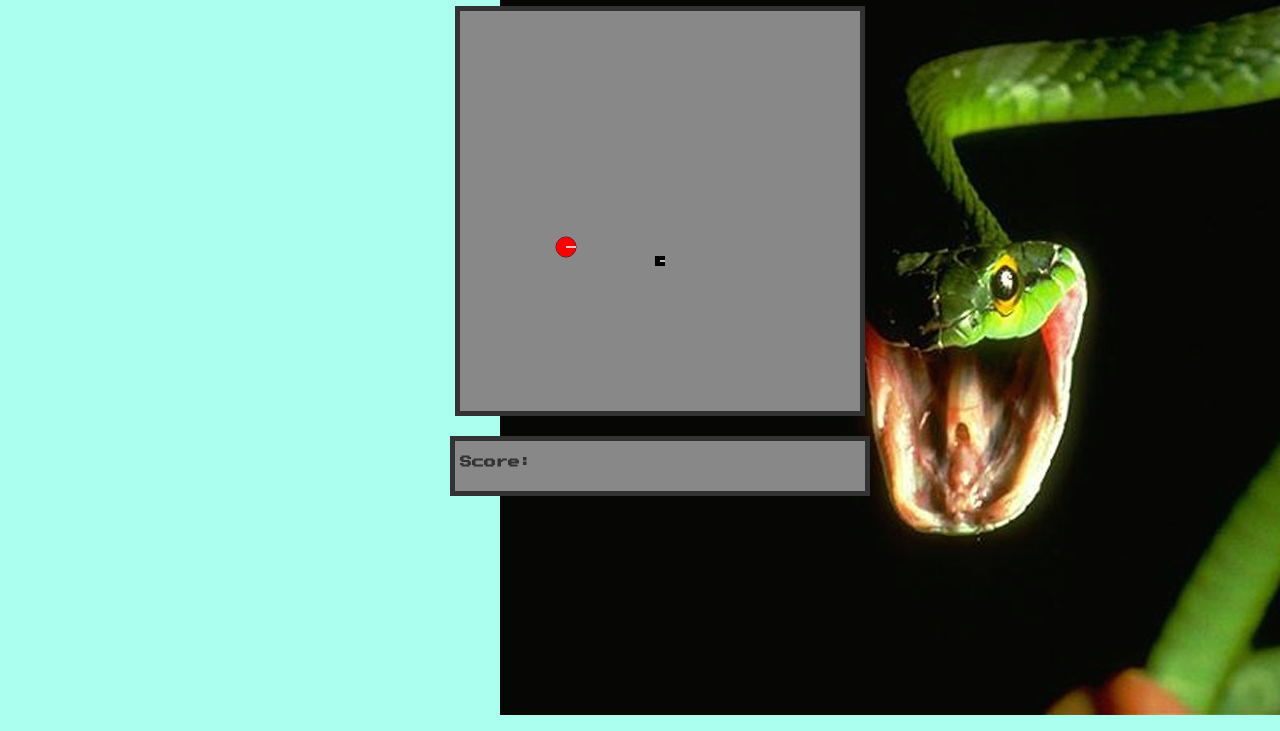
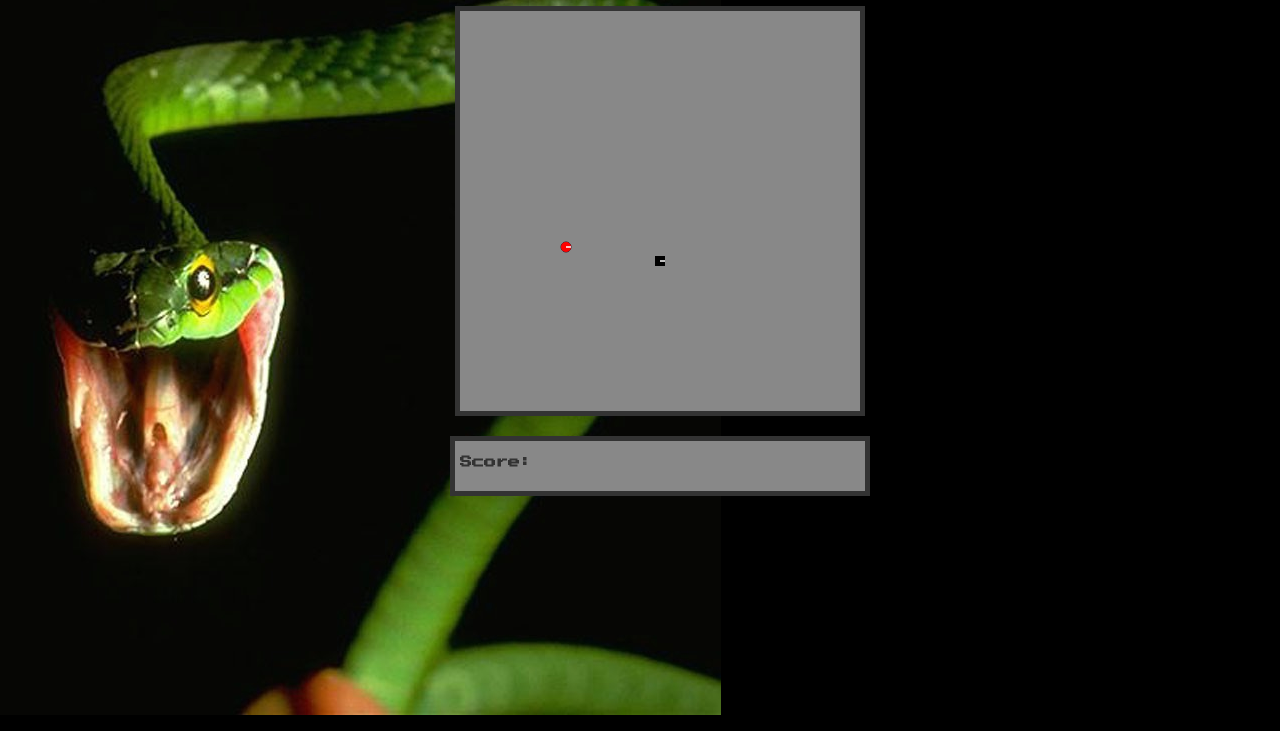
Before and after one commit to radarscreen/Candy-Nommer, a plain HTML site: page snake.html in a window 1280 px wide. Shown: the part 69-800 px from the top of the page. Drawn offline with Linux system fonts and the light colour scheme.

Commit message:
cleaned up/code explained

```diff
--- a/snake.css
+++ b/snake.css
@@ -1,8 +1,8 @@
 body {
-	background-color: #AFE;
+	background-color: black;
 	background-image: url(snakeMonster.jpg);
 	/*background-size: cover;*/
-	background-position: 500px;
+	background-position: -303px;
 	background-repeat: no-repeat;
     background-attachment: fixed;
     padding-left: 40px;
--- a/snake.js
+++ b/snake.js
@@ -4,38 +4,33 @@ Physics(function(world){
 
   var snakeVel;
 
+  //define renderer
   var renderer = Physics.renderer('canvas', {
     el: 'viewport',
     width: viewWidth,
     height: viewHeight,
     meta: false, // don't display meta data
     debug: true,
-    styles: {
-        // set colors for the circle bodies
-        'circle' : {
-          angleIndicator: 'white'
-        },
-        'rectangle' : {
-          fillStyle: '#333',
-          angleIndicator: 'white'
-        }
-    }
   });
+
+
+
   // add the renderer
   world.add( renderer );
+
   // render on each step
   world.on('step', function(){
     world.render();
   });
+
   // bounds of the window
   var viewportBounds = Physics.aabb(0, 0, viewWidth, viewHeight);
 
   // add an "apple"
   var apple = Physics.body('circle', {
-    // mass: 0,    //how does the mass affect the state of the apple? apparently it chnages the way the snake interacts with the apple
     x: Math.floor((Math.random() * 380) + 6),
     y: Math.floor((Math.random() * 380) + 6),
-    radius: 10,
+    radius: 5,
     styles: {
       strokeStyle: '#351024',
       lineWidth: 1,
@@ -47,8 +42,9 @@ Physics(function(world){
 
   world.add(apple);
 
+  // define a "newApple" --but NOT added to world yet
   var newApple = Physics.body('circle', {
-  radius: 10,
+  radius: 5,
   styles: {
     fillStyle: 'green',
     angleIndicator: 'white',
@@ -57,18 +53,16 @@ Physics(function(world){
   });
 
 
- //why does the radius of the apple still affect the physics engine?
-
-  console.log(newApple);
-
+  //define snake
   var snake = Physics.body('rectangle', {
     x: 200, // x-coordinate
     y: 250, // y-coordinate
-    vx: 0.0,
+    vx: 0.0, //starts at no velocity
     vy: 0.0,
-    width: 10,
+    width: 10, //initial snake dimensions
     height: 10,
-    mass: 120000000000,
+    mass: 120000000000, //"ghetto-coded" to get around angular velocity issue
+    //snake appearance
     styles: {
       fillStyle: 'black',
       angleIndicator: 'white'
@@ -76,9 +70,14 @@ Physics(function(world){
 
   });
 
+  //snake put to sleep
   snake.sleep(true);
 
+
+  //snake added to world
   world.add(snake);
+
+
 
   // constrain objects to these bounds
   world.add(Physics.behavior('edge-collision-detection', {
@@ -88,11 +87,12 @@ Physics(function(world){
   }));
 
   // ensure objects bounce when edge collision is detected
-  world.add( Physics.behavior('body-impulse-response') );
+  world.add(Physics.behavior('body-impulse-response') );
 
   world.add(Physics.behavior('body-collision-detection'));
 
-  world.add( Physics.behavior('sweep-prune') );
+  //smooths 'sweeps' the rendering of the collision detections
+  world.add(Physics.behavior('sweep-prune') );
 
 
   // subscribe to ticker to advance the simulation
@@ -100,6 +100,8 @@ Physics(function(world){
       world.step( time );
   });
 
+
+  // user input for snake's direction changes
   window.addEventListener('keyup', function(event) {
     snake.sleep(false);
       if (event.keyCode === 37) {
@@ -116,8 +118,9 @@ Physics(function(world){
   // start the ticker
   Physics.util.ticker.start();
 
+
+  // sets constant velocity of snake
   world.on('move', function(data, e) {
-
     var vel = snake.state.vel;
     if (data === 'left') {
       vel.set(-0.1, 0);
@@ -131,28 +134,38 @@ Physics(function(world){
       vel.set(0, 0.1);
     }
 
+    // value designated to retrieve velocity within other functions
     snakeVel = vel;
   });
 
- var counter = 0;
+  // sets counter for scoring purposes
+  var counter = 0;
+
+  // collision detection mechanism
   world.on('collisions:detected', function(data, e) {
-    data.collisions[0].bodyA.sleep(true);
-    data.collisions[0].bodyB.sleep(true);
+      data.collisions[0].bodyA.sleep(true);
+      data.collisions[0].bodyB.sleep(true);
 
+    // stipulates that apple and snake collisions result in:
+    if (snake === data.collisions[0].bodyA && apple === data.collisions[0].bodyB || apple === data.collisions[0].bodyA && snake === data.collisions[0].bodyB) {
 
-    if (snake === data.collisions[0].bodyA && apple === data.collisions[0].bodyB || apple === data.collisions[0].bodyA && snake === data.collisions[0].bodyB) {
-      console.log( "snake eats apple");
+      // the apple being removed from the world,
       world.removeBody(apple);
 
+      // the newApple body has a randomly generated coordinate,
       newApple.state.pos.set(Math.floor((Math.random() * 380)+11), Math.floor((Math.random() * 380)+11));
 
+      // the players score increases
       counter++;
 
-
+      // the snake's velocity is maintained and the snake stays awake (does not stop upon collision),
       snake.state.vel = snakeVel;
       snake.sleep(false);
 
+      // and add the newApple to the viewport for the snake to chase.
       world.add(newApple);
+
+
 
       //make sure to see if i can't also create ("newSnakeBit") and apend to Snake...changing colors of said bit to verify...
       // function snakeGrows(){
@@ -161,21 +174,19 @@ Physics(function(world){
       // Physics.util.extend.add(newApple);   could some manipulation of this code create a new instance of the apple?
     }
 
+    // this else block repeats the same steps
     else if (snake === data.collisions[0].bodyA && newApple === data.collisions[0].bodyB || newApple === data.collisions[0].bodyA && snake === data.collisions[0].bodyB) {
       console.log("snake eats NEW APPLE");
       world.removeBody(newApple);
       apple.state.pos.set(Math.floor((Math.random() * 380) + 11), Math.floor((Math.random() * 380) + 11));
-
       counter++;
-
-
       snake.state.vel = snakeVel;
       snake.sleep(false);
-
+      //adds initial apple
       world.add(apple);
     }
 
-
+    // if the snake collides with its own body, it dies.
     // else if (snake === data.collisions[0].bodyA && snake === data.collisions[0].bodyB) {
     //   console.log( "snake eats self");
 
@@ -188,12 +199,15 @@ Physics(function(world){
     //     }
     // }
 
+    // if there are any other collisions (like snake with wall), snake dies.
     else  {
       console.log( "snake dies");
 
       Physics.util.ticker.stop();
 
     }
+
+    // keeps track of player score.
     console.log("Your score is " + (counter*7));
   });
 
@@ -204,7 +218,7 @@ Physics(function(world){
 
 // compound body
 // var chainSim = function(world){
-//     // create chains...
+//     // create chains...                                MERELY A VARIABLE I BELIEVE :/
 // };
 // http://wellcaffeinated.net/PhysicsJS/basic-usage
 
@@ -216,13 +230,16 @@ Physics(function(world){
 // As for the appearance, you'd need to find a way to draw that yourself with canvas. If you wanted to have the physics of a curved polygon, you'd have to write that yourself. So it's probably easier to just skin it with an image. To do that just set "body.view = myImage"
 
 // This is a bit outdated, but has some examples: http://flippinawesome.org/2013/12/02/building-a-2d-browser-game-with-physicsjs/
-// http://stackoverflow.com/questions/23668005/agregate-bodies-in-physicsjs
+ // http://stackoverflow.com/questions/23668005/agregate-bodies-in-physicsjs
+
+
+
 
 // body.before-game:after {
 //     content: 'press "z" to start';
 // }
 // body.lose-game:after {
-//     content: 'press "z" to try again';                    BEFORE AFTER GAME!  (IN HTML)
+//     content: 'press "z" to try again';                    BEFORE & AFTER GAME!  (IN HTML)
 // }
 // body.win-game:after {
 //     content: 'Win! press "z" to play again';
```
